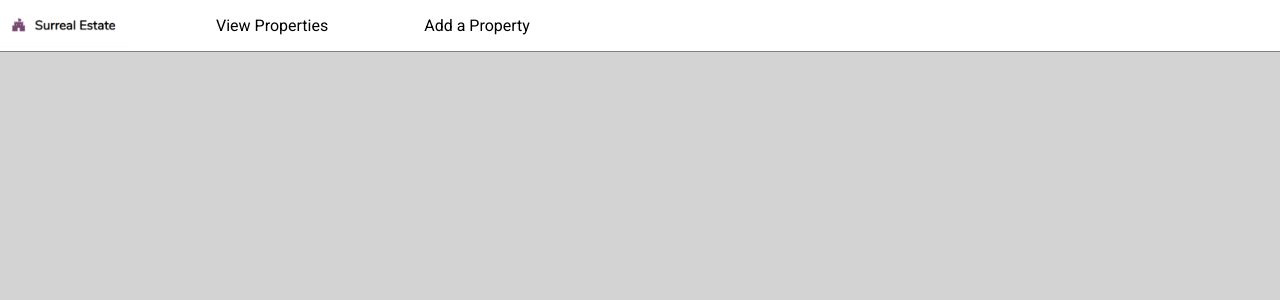
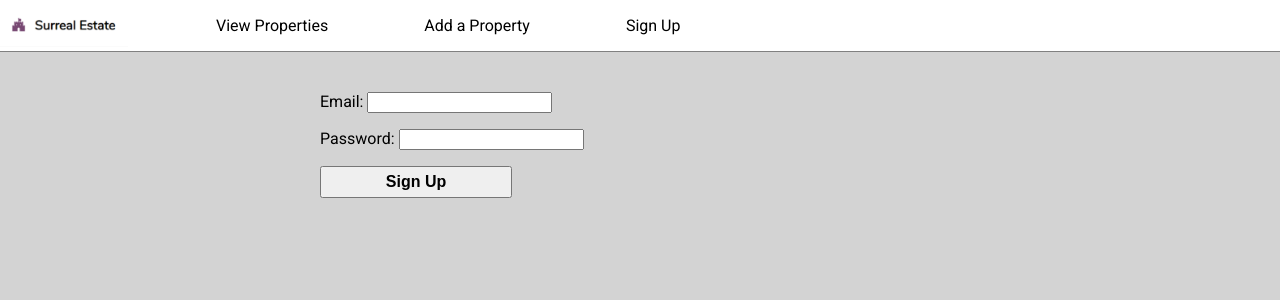
Before and after one commit to toothless13/surreal-estate, a React (Create React App) app: page /sign-up in a window 1280 px wide. Shown: the top 300 px of the page. Built offline with nearby package versions, Linux system fonts and the light colour scheme; no server answers.

Commit message:
add basic sign up functionality using firebase

```diff
--- a/package.json
+++ b/package.json
@@ -11,6 +11,7 @@
     "@testing-library/react": "^13.4.0",
     "@testing-library/user-event": "^13.5.0",
     "axios": "^1.5.1",
+    "firebase": "^10.5.2",
     "qs": "^6.11.2",
     "react": "^18.2.0",
     "react-dom": "^18.2.0",
--- a/src/components/App.js
+++ b/src/components/App.js
@@ -4,6 +4,7 @@ import "../styles/app.css";
 import NavBar from "./NavBar";
 import Properties from "./Properties";
 import AddProperty from "./AddProperty";
+import CreateEmailAccount from "./CreateEmailAccount";
 
 const App = () => {
   return (
@@ -12,6 +13,7 @@ const App = () => {
       <Routes>
         <Route path="/" element={<Properties />} />
         <Route path="add-property" element={<AddProperty />} />
+        <Route path="sign-up" element={<CreateEmailAccount />} />
       </Routes>
     </div>
   );
--- /dev/null
+++ b/src/components/CreateEmailAccount.js
@@ -0,0 +1,66 @@
+import { createUserWithEmailAndPassword } from "firebase/auth";
+import React, { useState } from "react";
+import { useNavigate } from "react-router-dom";
+import { auth } from "../config/firebase";
+
+const CreateEmailAccount = () => {
+  const initialState = {
+    fields: {
+      email: "",
+      password: "",
+    },
+  };
+
+  const [fields, setFields] = useState(initialState.fields);
+  const navigate = useNavigate();
+
+  const handleSignUp = (event) => {
+    event.preventDefault();
+    createUserWithEmailAndPassword(auth, fields.email, fields.password)
+      .then((userCredential) => {
+        // Signed in
+        const { user } = userCredential;
+        console.log(user);
+        navigate("/");
+      })
+      .catch((error) => {
+        const errorCode = error.code;
+        const errorMessage = error.message;
+        console.log(errorCode + errorMessage);
+      });
+  };
+
+  const handleFieldChange = (event) => {
+    const { name, value } = event.target;
+    setFields({ ...fields, [name]: value });
+  };
+
+  return (
+    <div className="sign-up">
+      <form className="sign-up-form" onSubmit={handleSignUp}>
+        <label htmlFor="email">
+          Email:{" "}
+          <input
+            id="email"
+            name="email"
+            value={fields.email}
+            onChange={handleFieldChange}
+          />
+        </label>
+        <label htmlFor="password">
+          Password:{" "}
+          <input
+            id="password"
+            name="password"
+            type="password"
+            value={fields.password}
+            onChange={handleFieldChange}
+          />
+        </label>
+        <button type="submit">Sign Up</button>
+      </form>
+    </div>
+  );
+};
+
+export default CreateEmailAccount;
--- a/src/components/NavBar.js
+++ b/src/components/NavBar.js
@@ -18,6 +18,9 @@ const NavBar = () => {
         <li className="navbar-links-item">
           <Link to="add-property">Add a Property</Link>
         </li>
+        <li className="navbar-links-item sign-up">
+          <Link to="sign-up">Sign Up</Link>
+        </li>
       </ul>
     </div>
   );
--- /dev/null
+++ b/src/config/firebase.js
@@ -0,0 +1,9 @@
+import { initializeApp } from "firebase/app";
+import { getAuth } from "firebase/auth";
+import firebaseConfig from "./firebaseConfig";
+
+const app = initializeApp(firebaseConfig);
+
+export const auth = getAuth(app);
+
+export default app;
```
Also changed, not shown: src/styles/navbar.css (line endings or trailing spaces), 2 other files (tests, documents, lock files or other folders).
